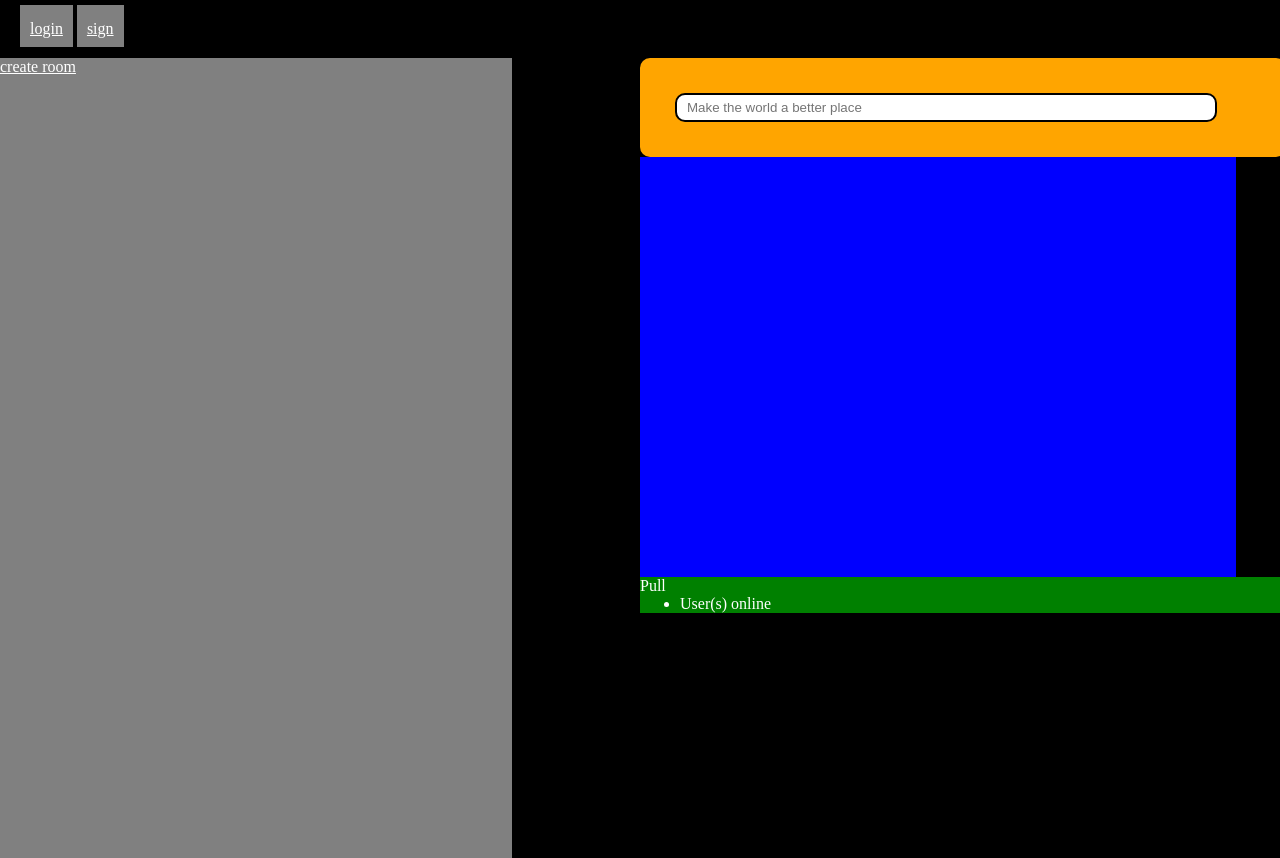
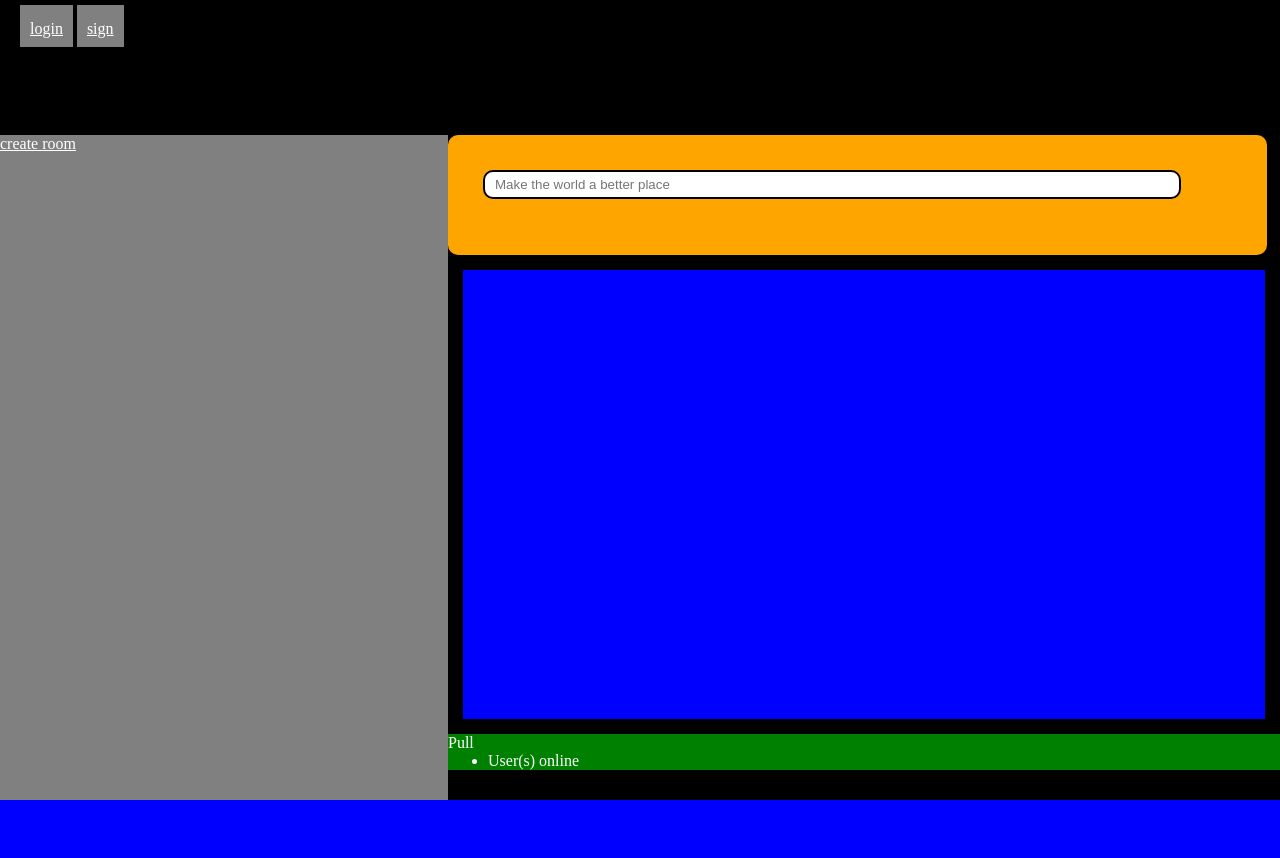
Before and after one commit to CastCris/TalkTalk, a Python web app: template templates/index.html in a window 1280 px wide. After the commit the page ends 800 px from the top, so only its background shows below. Run offline with Jinja, Linux system fonts and the light colour scheme; the template is opened without the code that fills it, so the values that code supplies are empty.

Commit message:
make_an_acceptable_disign--add_basic_responsiveness--

```diff
--- a/static/style/index.css
+++ b/static/style/index.css
@@ -1,33 +1,43 @@
 :root{
-    --user_online_width: 29vw;
+    --main_height: calc(100% - var(--header_height));
 
-    --rooms_width: 40vw;
+    --rooms_width: 35vw;
 
     --interface_user_main_width: 50vw;
     --interface_user_main_height: 100%;
 
-    --chat_width: 90%;
-    --chat_height: 50vh;
+    --chat_width: 100%;
+    --chat_height: 90%;
 
-    --chat_forms_height: 10%;
+    --chat_forms_height: 50px;
     --chat_forms_width: 90%;
 
-    --chat_input_height: 20%;
-    --chat_input_width: 10%;
+    --chat_input_height: 30%;
+    --chat_input_width: 90%;
 
-    --chat_message_height: 50vh;
-    --chat_message_width: 50vw;
+    --chat_message_height: calc(35vh - var(--chat_forms_height) );
+    --chat_message_width: 100%;
+}
+
+body{
+    display: flex;
+    flex-direction: column;
+
+    height: 100vh;
 }
 
 main{
     display:flex;
-    justify-content: space-between;
+    justify-content: flex-start;
+
+    height: var(--main_height);
 }
 
+/* */
 #rooms{
     background-color: gray;
-    width: var(--rooms_width);
-    height: 100vh;
+    min-width: var(--rooms_width);
+    height: 100%;
 
     overflow-y: scroll;
 }
@@ -42,25 +52,33 @@ main{
     color: white;
 }
 
+/* */
 #interface_user_main{
-    width: var(--interface_user_main_width);
-    height: var(--interface_user_main_height);
+    flex-grow: 1;
+
+    min-width: var(--interface_user_main_width);
+    height: auto;
 }
 
+/* */
+#chat{
+    width: var(--chat_width);
+    height: var(--chat_height);
 
-#chat{
-    width: var(--interface_user_main_width);
-    height: var(--interface_user_main_height);
+    display: flex;
+    flex-direction: column;
+
+    align-content: right;
 }
 
 #chat_forms{
-    width: var(--chat_width);
+    width: var(--chat_forms_width);
     height: var(--chat_forms_height);
 }
 
 #chat_input{
-    width: var(--chat_width);
-    height: var(--chat_forms_height);
+    width: var(--chat_input_width);
+    height: var(--chat_input_height);
 }
 
 #chat_message{
@@ -69,11 +87,16 @@ main{
     background-color: blue;
 
     height: var(--chat_message_height);
-    width: var(--chat_width);
+    flex-grow: 1;
+    /*
+    width: var(--chat_message_width);
+    */
 
     padding: 10px;
+    margin: 15px;
 }
 
+/* */
 #server_status{
     background-color: green;
 }
--- a/static/style/style.css
+++ b/static/style/style.css
@@ -5,6 +5,8 @@
     --forms_width: auto;
 
     --label_text_color: black;
+
+    --header_height: 100px;
 }
 
 *{
@@ -12,9 +14,24 @@
     color: white;
 }
 
+@media screen and (min-width: 601px){
+    p{
+        font-size: 17px;
+    }
+}
+
+@media screen and (max-width: 600px){
+    p{
+        font-size: 24px;
+    }
+}
+
 body{
-    overflow-y: hidden;
     background-color: black;
+}
+
+header{
+    height: var(--header_height);
 }
 
 main{
@@ -73,4 +90,5 @@ header{
     color: white;
 
     padding: 15px 10px 10px 10px;
+    height: 50px;
 }
```
